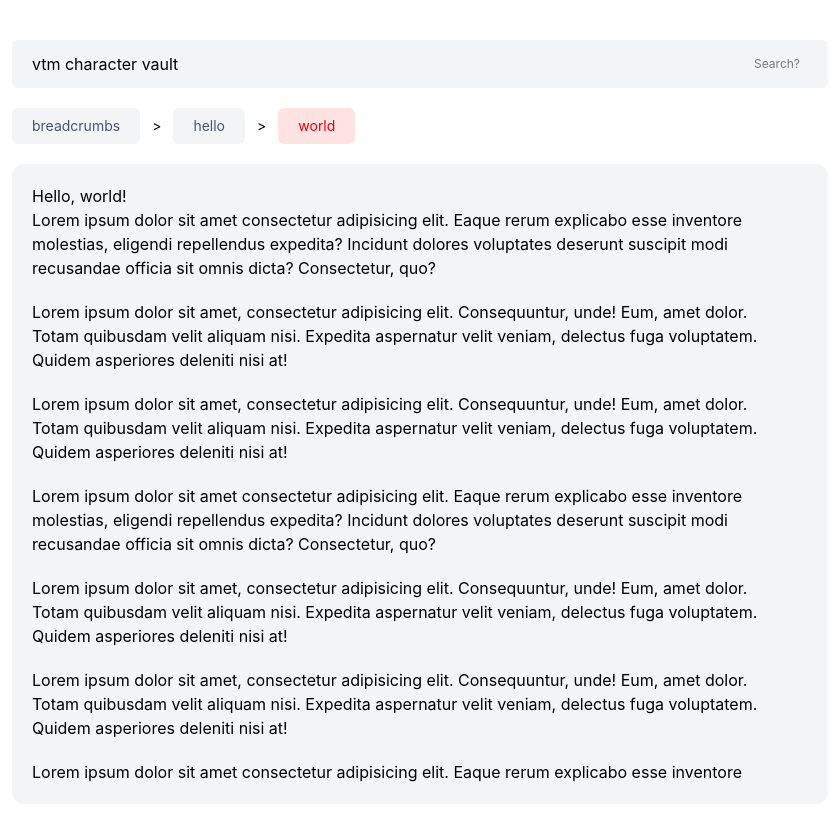
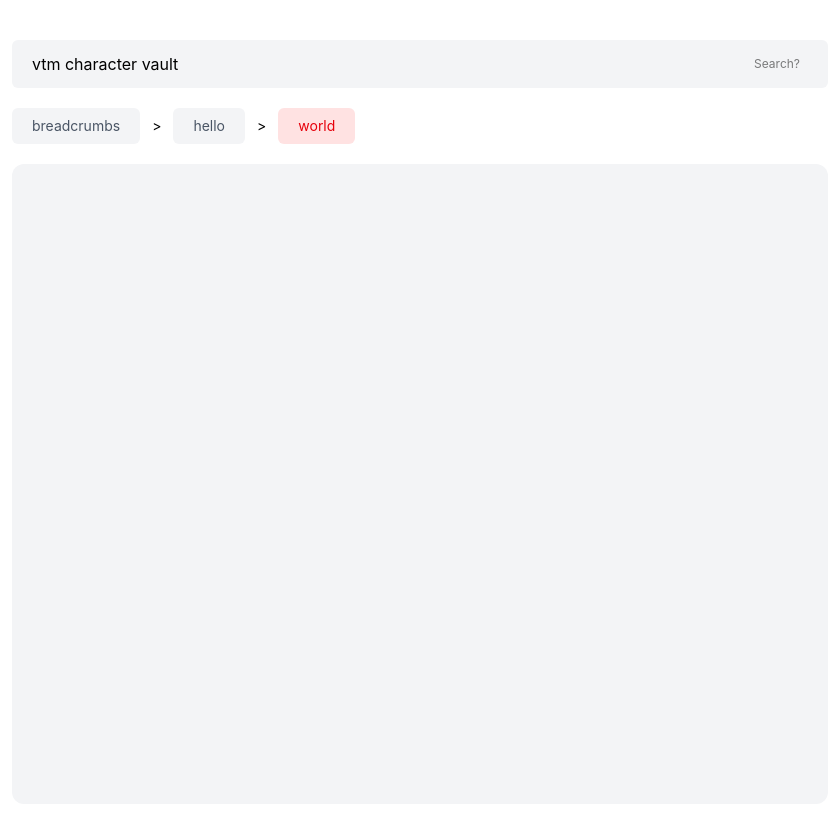
Before and after one commit to frantaing/vtm-character-vault, a React (Vite) app: page / in a window 1280 px wide. Shown: the top 820 px of the page, without its empty margins (220-1051 px from the left). Built offline with nearby package versions, Linux system fonts and the light colour scheme.

Commit message:
feat: create main container

```diff
--- /dev/null
+++ b/src/components/ContentBox.jsx
@@ -0,0 +1,13 @@
+function ContentBox({children}) {
+
+    // container styles
+    const BoxStyles = "flex flex-col gap-10 h-[80vh] p-5 bg-gray-100 rounded-xl";
+
+    return(
+      <div className={BoxStyles}>
+        {children}
+      </div>
+    );
+}
+
+export default ContentBox
--- a/src/components/Layout.jsx
+++ b/src/components/Layout.jsx
@@ -1,4 +1,4 @@
-import { NavBar } from './';
+import { NavBar, ContentBox } from './';
 
 function Layout() {
     return(
@@ -7,33 +7,12 @@ function Layout() {
             {/* insert navigation here! */}
             <NavBar></NavBar>
 
-            {/* HOMEPAGE SECTION */}
-            <section className="flex flex-col gap-10 h-[80vh] p-5 bg-gray-100 rounded-xl">
-                <div className="overflow-y-scroll h-full rounded-xl">
-                    <h1>Hello, world!</h1>
-                    <div className="flex flex-col gap-5 pr-5">
-                        <p>Lorem ipsum dolor sit amet consectetur adipisicing elit. Eaque rerum explicabo esse inventore molestias, eligendi repellendus expedita? Incidunt dolores voluptates deserunt suscipit modi recusandae officia sit omnis dicta? Consectetur, quo?</p>
-                        <p>Lorem ipsum dolor sit amet, consectetur adipisicing elit. Consequuntur, unde! Eum, amet dolor. Totam quibusdam velit aliquam nisi. Expedita aspernatur velit veniam, delectus fuga voluptatem. Quidem asperiores deleniti nisi at!</p>
-                        <p>Lorem ipsum dolor sit amet, consectetur adipisicing elit. Consequuntur, unde! Eum, amet dolor. Totam quibusdam velit aliquam nisi. Expedita aspernatur velit veniam, delectus fuga voluptatem. Quidem asperiores deleniti nisi at!</p>
-                        <p>Lorem ipsum dolor sit amet consectetur adipisicing elit. Eaque rerum explicabo esse inventore molestias, eligendi repellendus expedita? Incidunt dolores voluptates deserunt suscipit modi recusandae officia sit omnis dicta? Consectetur, quo?</p>
-                        <p>Lorem ipsum dolor sit amet, consectetur adipisicing elit. Consequuntur, unde! Eum, amet dolor. Totam quibusdam velit aliquam nisi. Expedita aspernatur velit veniam, delectus fuga voluptatem. Quidem asperiores deleniti nisi at!</p>
-                        <p>Lorem ipsum dolor sit amet, consectetur adipisicing elit. Consequuntur, unde! Eum, amet dolor. Totam quibusdam velit aliquam nisi. Expedita aspernatur velit veniam, delectus fuga voluptatem. Quidem asperiores deleniti nisi at!</p>
-                        <p>Lorem ipsum dolor sit amet consectetur adipisicing elit. Eaque rerum explicabo esse inventore molestias, eligendi repellendus expedita? Incidunt dolores voluptates deserunt suscipit modi recusandae officia sit omnis dicta? Consectetur, quo?</p>
-                        <p>Lorem ipsum dolor sit amet, consectetur adipisicing elit. Consequuntur, unde! Eum, amet dolor. Totam quibusdam velit aliquam nisi. Expedita aspernatur velit veniam, delectus fuga voluptatem. Quidem asperiores deleniti nisi at!</p>
-                        <p>Lorem ipsum dolor sit amet, consectetur adipisicing elit. Consequuntur, unde! Eum, amet dolor. Totam quibusdam velit aliquam nisi. Expedita aspernatur velit veniam, delectus fuga voluptatem. Quidem asperiores deleniti nisi at!</p>
-                        <p>Lorem ipsum dolor sit amet consectetur adipisicing elit. Eaque rerum explicabo esse inventore molestias, eligendi repellendus expedita? Incidunt dolores voluptates deserunt suscipit modi recusandae officia sit omnis dicta? Consectetur, quo?</p>
-                        <p>Lorem ipsum dolor sit amet, consectetur adipisicing elit. Consequuntur, unde! Eum, amet dolor. Totam quibusdam velit aliquam nisi. Expedita aspernatur velit veniam, delectus fuga voluptatem. Quidem asperiores deleniti nisi at!</p>
-                        <p>Lorem ipsum dolor sit amet, consectetur adipisicing elit. Consequuntur, unde! Eum, amet dolor. Totam quibusdam velit aliquam nisi. Expedita aspernatur velit veniam, delectus fuga voluptatem. Quidem asperiores deleniti nisi at!</p>
-                        <p>Lorem ipsum dolor sit amet consectetur adipisicing elit. Eaque rerum explicabo esse inventore molestias, eligendi repellendus expedita? Incidunt dolores voluptates deserunt suscipit modi recusandae officia sit omnis dicta? Consectetur, quo?</p>
-                        <p>Lorem ipsum dolor sit amet, consectetur adipisicing elit. Consequuntur, unde! Eum, amet dolor. Totam quibusdam velit aliquam nisi. Expedita aspernatur velit veniam, delectus fuga voluptatem. Quidem asperiores deleniti nisi at!</p>
-                        <p>Lorem ipsum dolor sit amet, consectetur adipisicing elit. Consequuntur, unde! Eum, amet dolor. Totam quibusdam velit aliquam nisi. Expedita aspernatur velit veniam, delectus fuga voluptatem. Quidem asperiores deleniti nisi at!</p>
-                        <p>Lorem ipsum dolor sit amet consectetur adipisicing elit. Eaque rerum explicabo esse inventore molestias, eligendi repellendus expedita? Incidunt dolores voluptates deserunt suscipit modi recusandae officia sit omnis dicta? Consectetur, quo?</p>
-                        <p>Lorem ipsum dolor sit amet, consectetur adipisicing elit. Consequuntur, unde! Eum, amet dolor. Totam quibusdam velit aliquam nisi. Expedita aspernatur velit veniam, delectus fuga voluptatem. Quidem asperiores deleniti nisi at!</p>
-                        <p>Lorem ipsum dolor sit amet, consectetur adipisicing elit. Consequuntur, unde! Eum, amet dolor. Totam quibusdam velit aliquam nisi. Expedita aspernatur velit veniam, delectus fuga voluptatem. Quidem asperiores deleniti nisi at!</p>
-                    </div>
-                </div>
+            <main>
+                {/* insert ContentBox main container here! */}
+                <ContentBox></ContentBox>
+            </main>
 
-            </section>
+
 
         </div>
     );
--- a/src/components/index.js
+++ b/src/components/index.js
@@ -5,3 +5,4 @@
 export { default as Layout } from './Layout';
 export { default as NavBar } from './NavBar';
     export { default as BreadCrumbs } from './BreadCrumbs';
+export { default as ContentBox } from './ContentBox';
```
